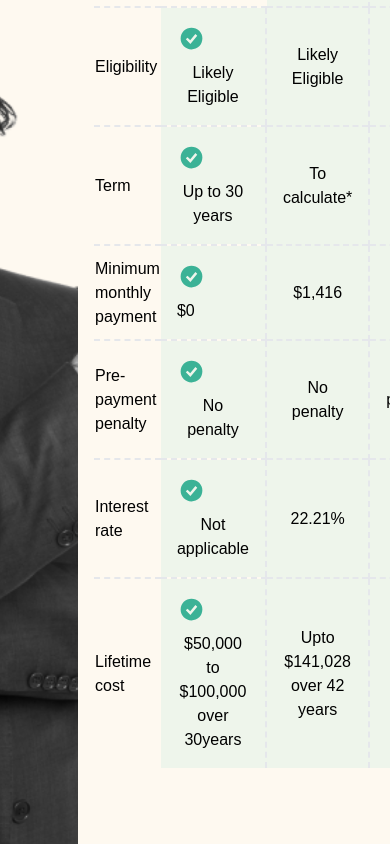
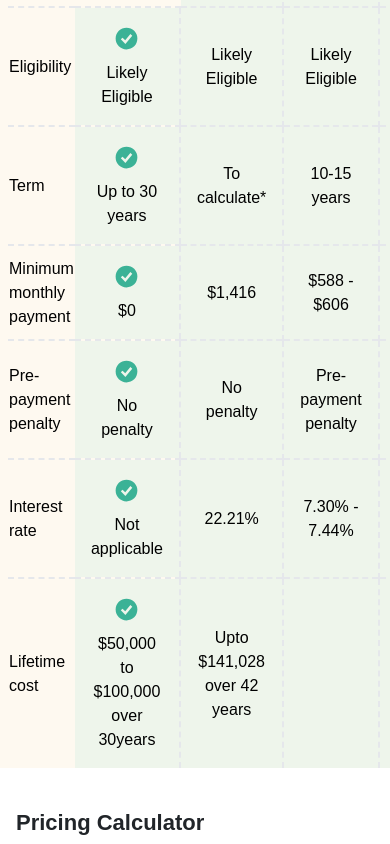
Before and after one commit to AmolShelke2/home-llc, a React (Create React App) app: page / in a window 390 px wide. Shown: the part 2060-2904 px from the top of the page. Built offline with nearby package versions, Linux system fonts and the light colour scheme.

Commit message:
minor changes

```diff
--- a/src/Components/EquityLanding/StandsOut.jsx
+++ b/src/Components/EquityLanding/StandsOut.jsx
@@ -12,15 +12,15 @@ const StandsOut = () => {
         </h4>
       </div>
 
-      <div className="flex w-full gap-4">
-        <div className="w-[20%]">
+      <div className="flex w-full gap-4 overflow-x-auto">
+        <div className="w-[20%] hidden md:block">
           <img
             src={standOutHero}
             alt="stand-hero"
             className="object-cover h-full"
           />
         </div>
-        <div className="w-[75%] pr-[131px] pb-20">
+        <div className="w-full md:w-[75%] pr-0 lg:pr-[131px] lg:pb-24 px-2">
           <table className="w-full">
             <thead className="border-b-2 border-dashed">
               <tr className="border-b-2 border-dashed">
@@ -42,7 +42,7 @@ const StandsOut = () => {
             <tbody>
               <tr className="border-b-2 border-dashed text-left">
                 <td>Eligibility</td>
-                <td className="border-r-2 border-dashed text-center  p-4 bg-[#AEE5D833] bg-opacity-25 flex flex-col items-start gap-2">
+                <td className="border-r-2 border-dashed text-center  p-4 bg-[#AEE5D833] bg-opacity-25 flex flex-col items-center lg:items-start gap-2">
                   <img src={checkIcon} alt="check-icon" />
                   <p>Likely Eligible</p>
                 </td>
@@ -58,7 +58,7 @@ const StandsOut = () => {
               </tr>
               <tr className="border-b-2 border-dashed text-left">
                 <td>Term</td>
-                <td className="border-r-2 border-dashed text-center  p-4 bg-[#AEE5D833] bg-opacity-25 flex flex-col items-start gap-2">
+                <td className="border-r-2 border-dashed text-center  p-4 bg-[#AEE5D833] bg-opacity-25 flex flex-col items-center lg:items-start gap-2">
                   <img src={checkIcon} alt="check-icon" />
                   <p>Up to 30 years</p>
                 </td>
@@ -74,7 +74,7 @@ const StandsOut = () => {
               </tr>
               <tr className="border-b-2 border-dashed text-left">
                 <td>Minimum monthly payment</td>
-                <td className="border-r-2 border-dashed text-center  p-4 bg-[#AEE5D833] bg-opacity-25 flex flex-col items-start gap-2">
+                <td className="border-r-2 border-dashed text-center  p-4 bg-[#AEE5D833] bg-opacity-25 flex flex-col items-center lg:items-start gap-2">
                   <img src={checkIcon} alt="check-icon" />
                   <p>$0</p>
                 </td>
@@ -90,7 +90,7 @@ const StandsOut = () => {
               </tr>
               <tr className="border-b-2 border-dashed text-left">
                 <td>Pre-payment penalty</td>
-                <td className="border-r-2 border-dashed text-center  p-4 bg-[#AEE5D833] bg-opacity-25 flex flex-col items-start gap-2">
+                <td className="border-r-2 border-dashed text-center  p-4 bg-[#AEE5D833] bg-opacity-25 flex flex-col items-center lg:items-start gap-2">
                   <img src={checkIcon} alt="check-icon" />
                   <p>No penalty</p>
                 </td>
@@ -106,7 +106,7 @@ const StandsOut = () => {
               </tr>
               <tr className="border-b-2 border-dashed text-left">
                 <td>Interest rate</td>
-                <td className="border-r-2 border-dashed text-center  p-4 bg-[#AEE5D833] bg-opacity-25 flex flex-col items-start gap-2">
+                <td className="border-r-2 border-dashed text-center  p-4 bg-[#AEE5D833] bg-opacity-25 flex flex-col items-center lg:items-start gap-2">
                   <img src={checkIcon} alt="check-icon" />
                   <p>Not applicable</p>
                 </td>
@@ -122,7 +122,7 @@ const StandsOut = () => {
               </tr>
               <tr className="text-left">
                 <td>Lifetime cost</td>
-                <td className="border-r-2 border-dashed text-center  p-4 bg-[#AEE5D833] bg-opacity-25 flex flex-col items-start gap-2">
+                <td className="border-r-2 border-dashed text-center  p-4 bg-[#AEE5D833] bg-opacity-25 flex flex-col items-center lg:items-start gap-2">
                   <img src={checkIcon} alt="check-icon" />
                   <p>$50,000 to $100,000 over 30years</p>
                 </td>
```
